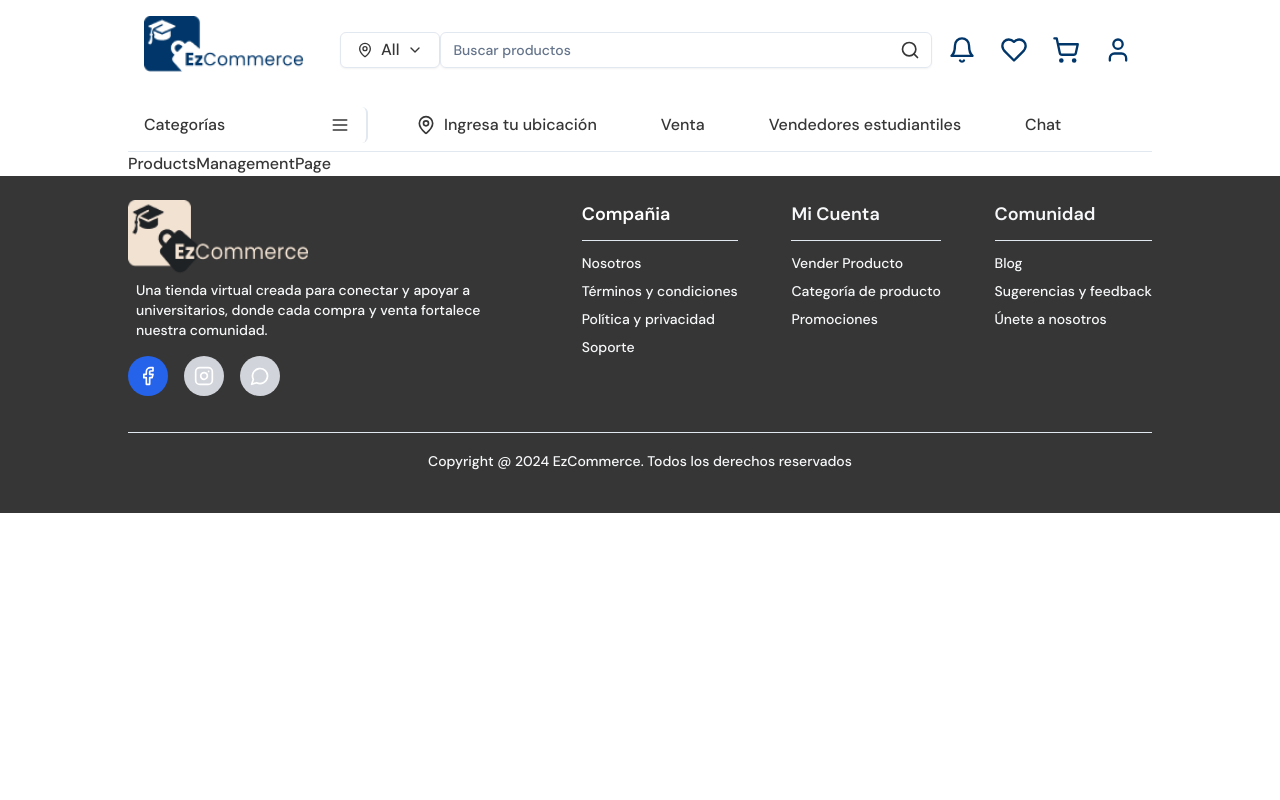
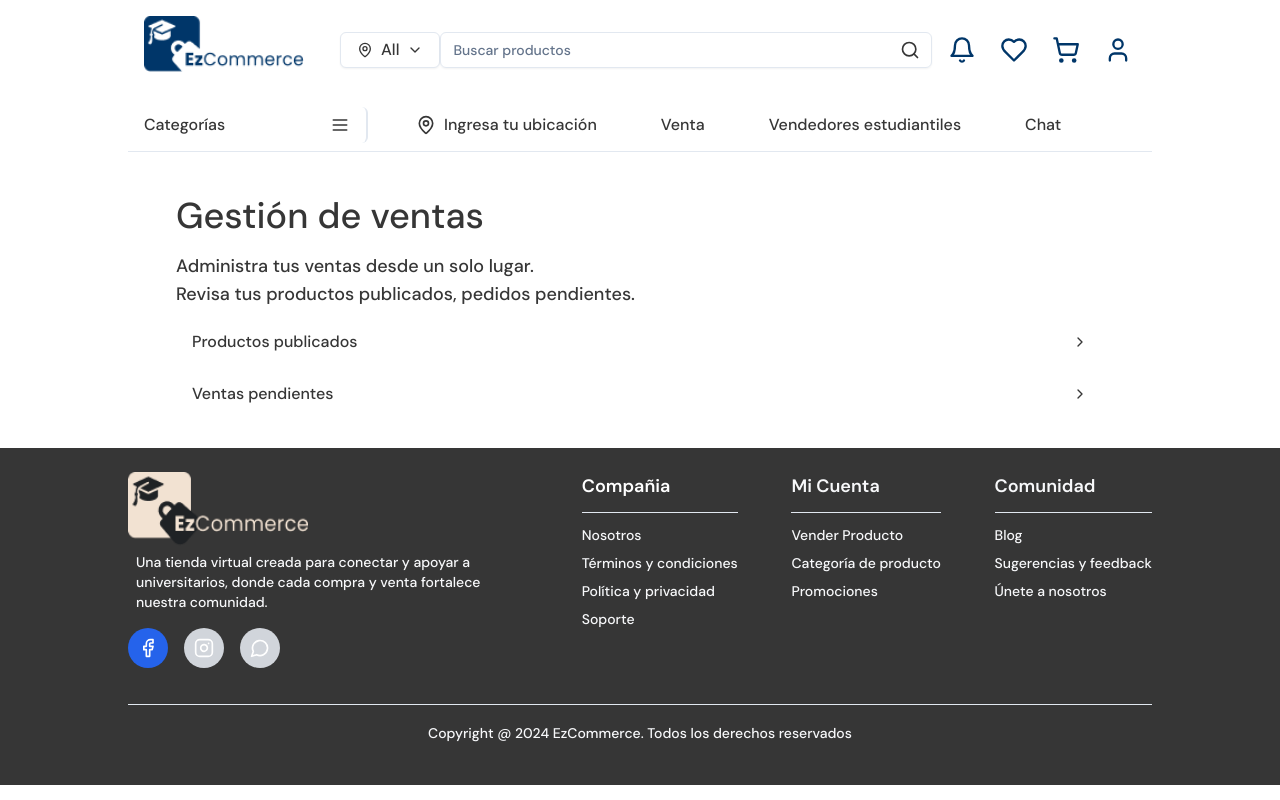
Before and after one commit to angel4uu/ezcommerce-angela-s-version, a React (Vite) app in the folder Desarrollo/PVCU/Fuentes/frontend/: page /products-management in a window 1280 px wide. Built offline with nearby package versions, Linux system fonts and the light colour scheme.

Commit message:
add ProductsManagement

```diff
--- a/Desarrollo/PVCU/Fuentes/frontend/src/components/layouts/NavigationComponent.tsx
+++ b/Desarrollo/PVCU/Fuentes/frontend/src/components/layouts/NavigationComponent.tsx
@@ -11,7 +11,7 @@ import { SheetComponent } from "./SheetComponent";
 import { Button } from "../ui/button";
 
 const navigationItems = [
-    { item: 'Venta', link: '#' },
+    { item: 'Venta', link: '/products-management' },
     { item: 'Vendedores estudiantiles', link: '#' },
     { item: 'Chat', link: '#' },
 ];
--- a/Desarrollo/PVCU/Fuentes/frontend/src/pages/Epica04/ProductsManagementPage.tsx
+++ b/Desarrollo/PVCU/Fuentes/frontend/src/pages/Epica04/ProductsManagementPage.tsx
@@ -1,4 +1,8 @@
+import { Button } from '@/components/ui/button';
 import { Helmet } from 'react-helmet-async';
+import { Link } from 'react-router-dom';
+
+import { ChevronRight } from "lucide-react";
 
 export const ProductsManagementPage = () => {
   return (
@@ -7,7 +11,19 @@ export const ProductsManagementPage = () => {
         <title>Gestión de productos</title>
       </Helmet>
 
-      <div>ProductsManagementPage</div>
+      <div className='grid grid-cols-1 my-9 pt-2 px-12 space-y-4'>
+        <h1 className='font-sans text-4xl text-terciaryLight'>Gestión de ventas</h1>
+        <p className='text-lg'>Administra tus ventas desde un solo lugar.<br />
+        Revisa tus productos publicados, pedidos pendientes.</p>
+        <Button variant='link' className='flex items-center justify-between py-3 px-4 font-sans'>
+          <Link to='/my-published-products'>Productos publicados</Link>
+          <ChevronRight className="h-4 w-4 ml-4" />
+        </Button>
+        <Button variant='link' className='flex items-center justify-between py-3 px-4 font-sans'>
+          <Link to='#'>Ventas pendientes</Link>
+          <ChevronRight className="h-4 w-4 ml-4" />
+        </Button>
+      </div>
     </>
   )
 }
```
